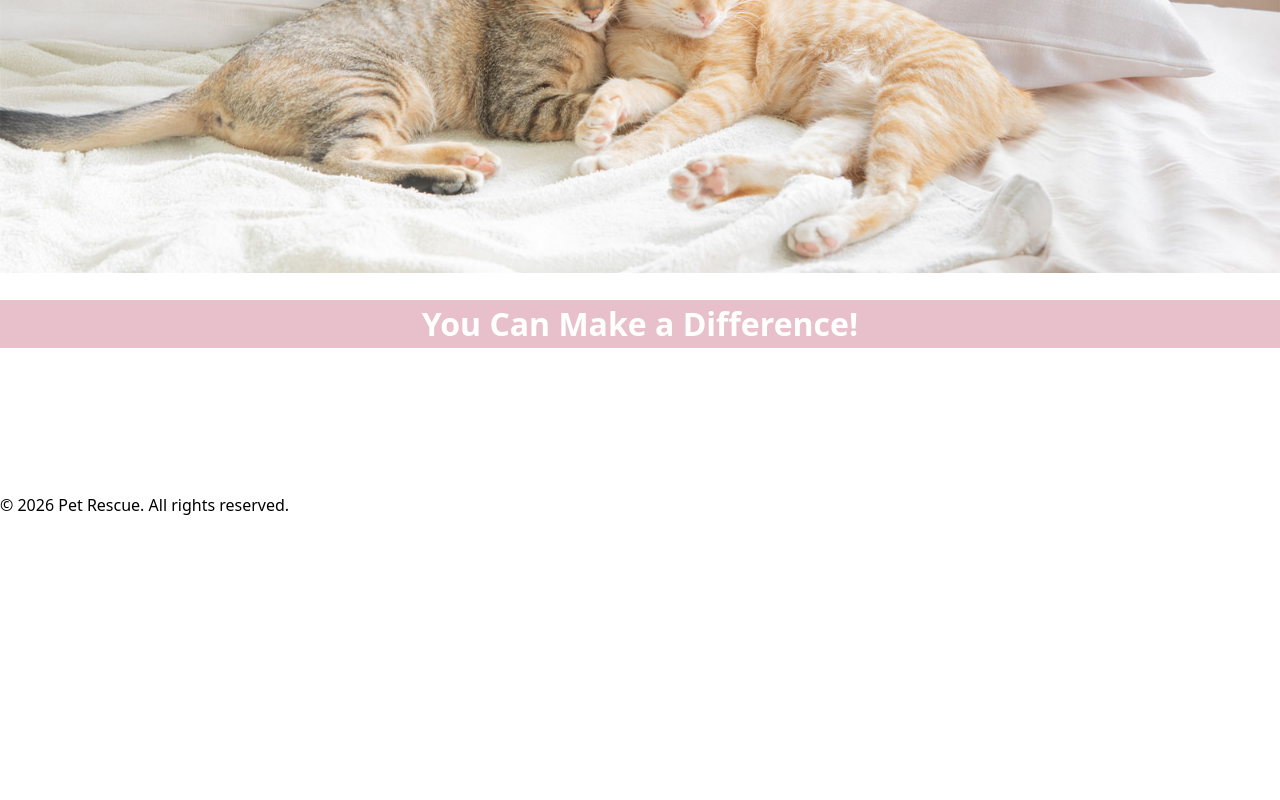
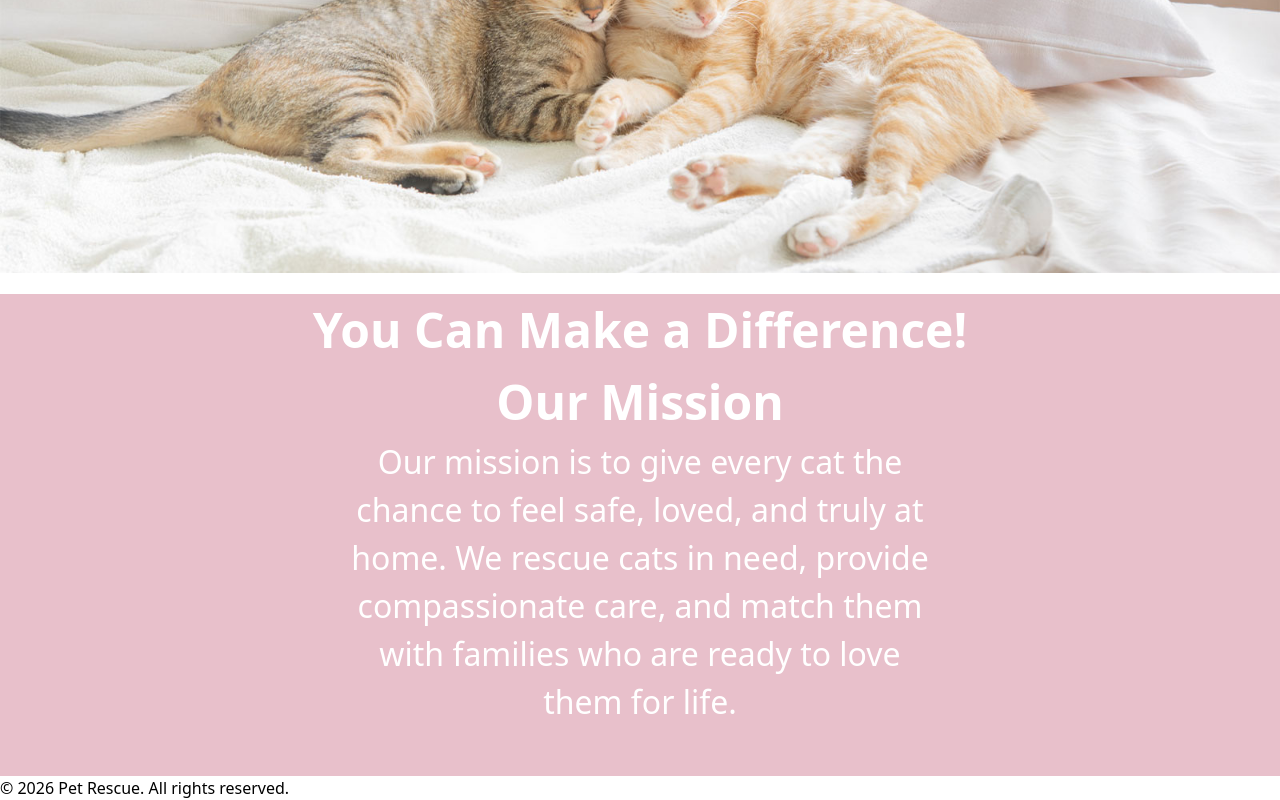
Before and after one commit to J-JLucas/pet-rescue, a React (Vite) app in the folder frontend/: page / in a window 1280 px wide. Shown: the part 283-1083 px from the top of the page. Before the commit the page ends 800 px from the top, so only its background shows below. Built offline with nearby package versions, Linux system fonts and the light colour scheme.

Commit message:
added body to homepage

```diff
--- a/frontend/src/pages/Home.css
+++ b/frontend/src/pages/Home.css
@@ -1,5 +1,6 @@
 .hero-image {
   width: 100%;
+  margin-bottom: 15px;
 }
 
 .home-card {
@@ -8,7 +9,19 @@
 
 .subheading {
   text-align: center;
+  font-size: 48px;
   color: white;
+  padding: 0;
+  margin: 0;
+}
+
+.mission-body {
+  text-align: center;
+  font-size: 32px;
+  color: white;
+  width: 600px;
+  margin: 0 auto;
+  padding-bottom: 50px;
 }
 
 @media (max-width: 768px) {}
--- a/frontend/src/pages/Home.tsx
+++ b/frontend/src/pages/Home.tsx
@@ -7,7 +7,11 @@ export function Home() {
       <img src="catcouple.jpg" alt='Two cute cats cuddling' className='hero-image' />
       <div className='home-card'>
         <h1 className='subheading'>You Can Make a Difference!</h1>
-        <p></p>
+        <div home-card-container>
+
+        </div>
+        <h1 className='subheading'>Our Mission</h1>
+        <p className='mission-body'>Our mission is to give every cat the chance to feel safe, loved, and truly at home. We rescue cats in need, provide compassionate care, and match them with families who are ready to love them for life.</p>
       </div>
     </Layout>
   );
```
